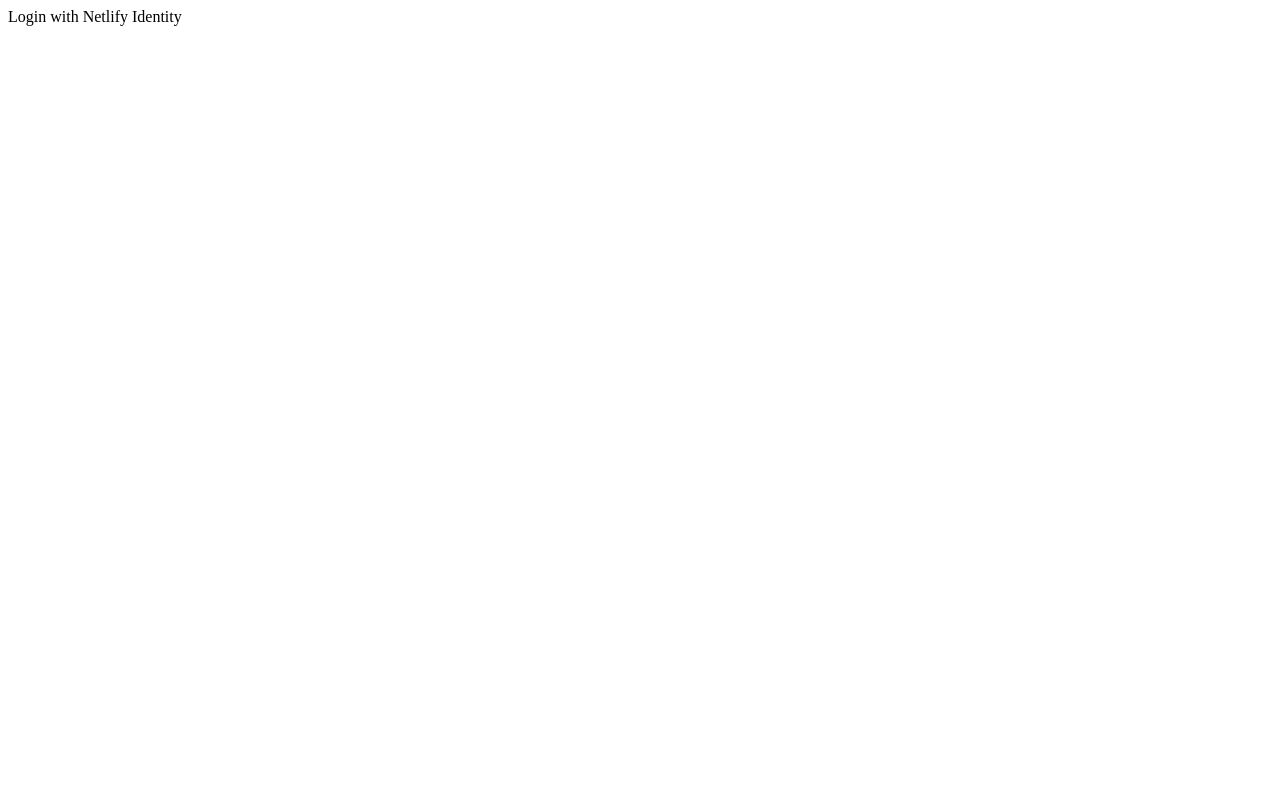
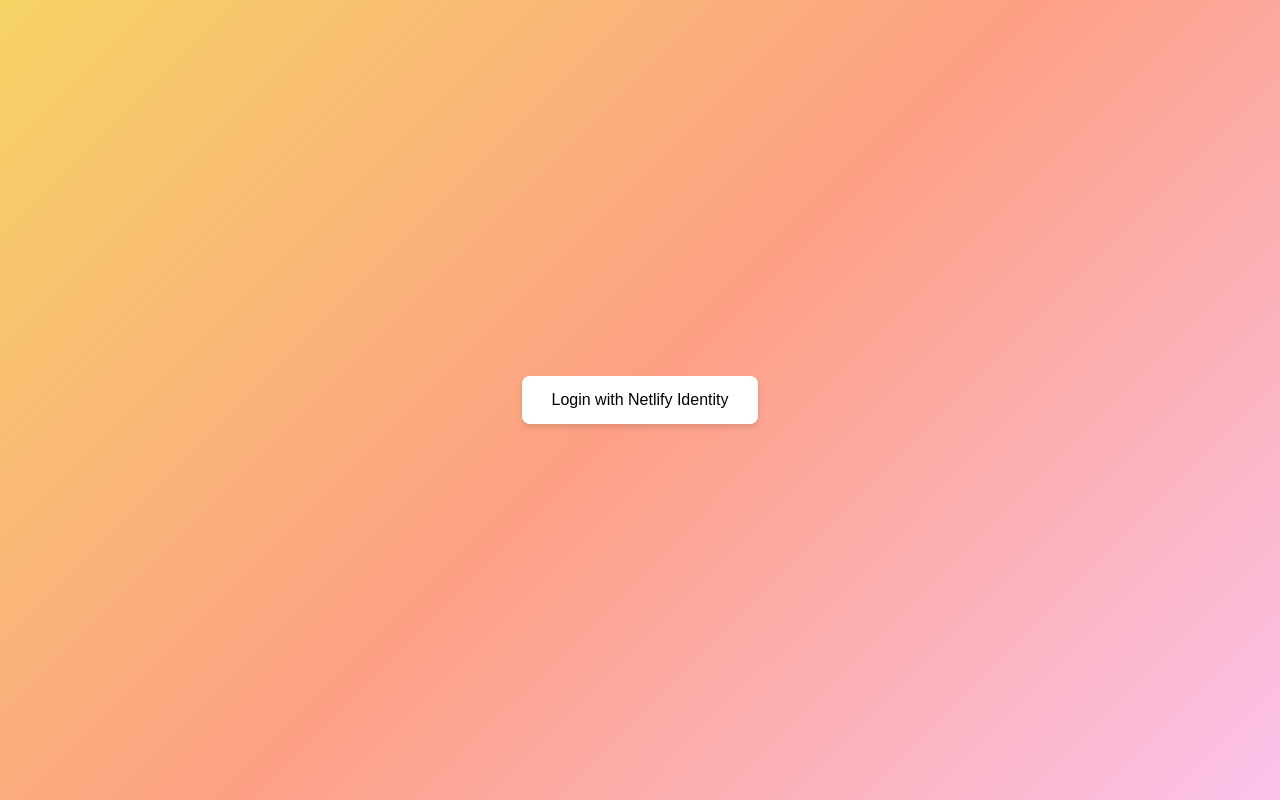
Before and after one commit to tokyorak/my-recipe, a plain HTML site: page admin/index.html in a window 1280 px wide. Drawn offline with Linux system fonts and the light colour scheme.

```diff
--- a/admin/index.html
+++ b/admin/index.html
@@ -4,10 +4,32 @@
     <meta charset="UTF-8">
     <meta name="viewport" content="width=device-width, initial-scale=1.0">
     <title>Content Manager</title>
-    <!-- <script src="https://unpkg.com/netlify-cms@^2.0.0/dist/netlify-cms.js"></script> -->
     <script type="text/javascript" src="https://identity.netlify.com/v1/netlify-identity-widget.js"></script>
+    <style>
+        body {
+            font-family: Arial, sans-serif;
+            background: linear-gradient(135deg, #f6d365 0%, #fda085 50%, #fbc2eb 100%);
+            display: flex;
+            justify-content: center;
+            align-items: center;
+            height: 100vh;
+            margin: 0;
+        }
+        .login-button {
+            background: #fff;
+            padding: 15px 30px;
+            border-radius: 8px;
+            box-shadow: 0 4px 6px rgba(0, 0, 0, 0.1);
+            text-align: center;
+            cursor: pointer;
+            transition: background 0.3s ease;
+        }
+        .login-button:hover {
+            background: #f0f0f0;
+        }
+    </style>
 </head>
 <body>
-    <div data-netlify-identity-button>Login with Netlify Identity</div>
+    <div class="login-button" data-netlify-identity-button>Login with Netlify Identity</div>
 </body>
 </html>
```
Also changed, not shown: templates/confirmation.html (added, +6 -0 lines), templates/email-Change.html (added, +7 -0 lines), templates/invitation.html (added, +6 -0 lines), templates/password-Recovery.html (added, +7 -0 lines).
